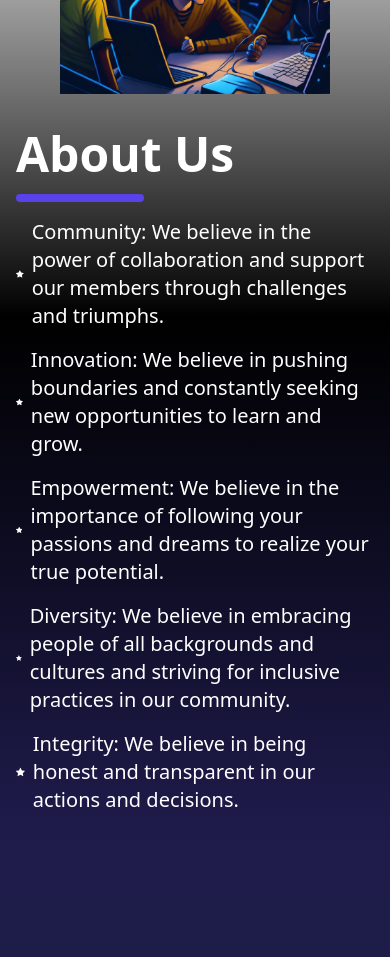
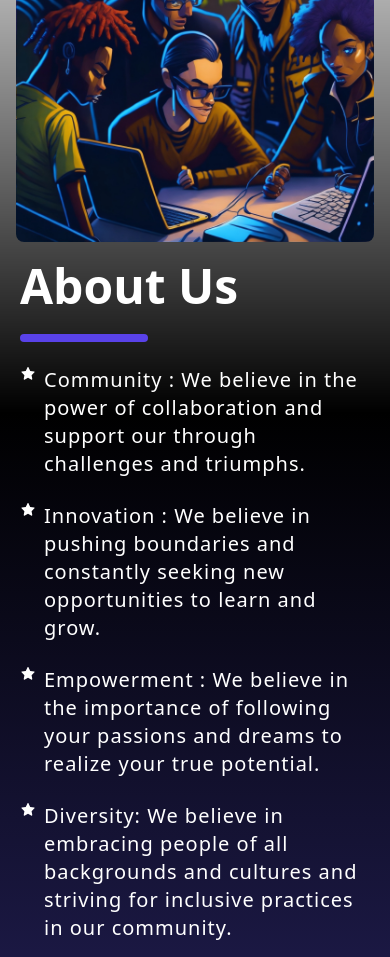
Before and after one commit to nitin0002/HACKFEDS, a Next.js app: page / in a window 390 px wide. Shown: the part 1040-1997 px from the top of the page. Built offline with nearby package versions, Linux system fonts and the light colour scheme.

Commit message:
fixed responsiveness of all pages

```diff
--- a/components/AboutUs.js
+++ b/components/AboutUs.js
@@ -1,20 +1,89 @@
 import React from "react";
-import { BsStarFill } from "react-icons/bs";
 
 const AboutUs = () => {
   return (
-    <div className="grid md:grid-cols-2 justify-items-stretch h-min md:h-min bg-gradient-to-b from-transparent via-black to-indigo-950">
+    <div className="flex flex-col justify-between gap-5 py-20 lg:flex-row lg:gap-12 bg-gradient-to-b from-transparent via-black to-indigo-950">
       <img
         src="/About.jpg"
-        className="md:w-2/4 object-cover rounded-xl p-5 mx-10 md:ml-28  bg-opacity-50"
+        className="inline-block flex-grow border-none object-cover rounded-lg mx-auto lg:max-w-lg w-11/12 "
       />
 
-      <div className="text-xl text-white font-medium antialiased space-y-4 m-4 md:-ml-20 md:mr-20 ">
-        <h1 className="text-5xl font-bold antialiased ">
-          About Us
-        </h1>
-        <hr className='styled-hr'/>
-        <div className="flex items-center">
+      <div className="text-xl text-white font-medium antialiased flex w-full shrink-0 flex-col gap-6 lg:w-1/2 px-5">
+        <h1 className="text-5xl font-bold antialiased ">About Us</h1>
+        <hr className="styled-hr" />
+        <ul className="flex flex-col gap-6 font-medium text-content first:mt-0">
+          <li className="tracking-wider flex  gap-2">
+            <svg
+              className=" text-base fill-current stroke-current flex-shrink-0 h-4 w-4"
+              viewBox="0 0 1024 1024"
+              xmlns="http://www.w3.org/2000/svg"
+            >
+              <path d="M908.1 353.1l-253.9-36.9L540.7 86.1c-3.1-6.3-8.2-11.4-14.5-14.5-15.8-7.8-35-1.3-42.9 14.5L369.8 316.2l-253.9 36.9c-7 1-13.4 4.3-18.3 9.3a32.05 32.05 0 0 0 .6 45.3l183.7 179.1-43.4 252.9a31.95 31.95 0 0 0 46.4 33.7L512 754l227.1 119.4c6.2 3.3 13.4 4.4 20.3 3.2 17.4-3 29.1-19.5 26.1-36.9l-43.4-252.9 183.7-179.1c5-4.9 8.3-11.3 9.3-18.3 2.7-17.5-9.5-33.7-27-36.3z"></path>
+            </svg>
+            <span>
+              {" "}
+              Community : We believe in the power of collaboration and support
+              our{" "}
+              <span className="highlight highlight--white">
+                {" "}
+                through challenges and triumphs.{" "}
+              </span>
+            </span>
+          </li>
+          <li className="tracking-wider flex  gap-2">
+            <svg
+              className=" text-base fill-current stroke-current flex-shrink-0 h-4 w-4"
+              viewBox="0 0 1024 1024"
+              xmlns="http://www.w3.org/2000/svg"
+            >
+              <path d="M908.1 353.1l-253.9-36.9L540.7 86.1c-3.1-6.3-8.2-11.4-14.5-14.5-15.8-7.8-35-1.3-42.9 14.5L369.8 316.2l-253.9 36.9c-7 1-13.4 4.3-18.3 9.3a32.05 32.05 0 0 0 .6 45.3l183.7 179.1-43.4 252.9a31.95 31.95 0 0 0 46.4 33.7L512 754l227.1 119.4c6.2 3.3 13.4 4.4 20.3 3.2 17.4-3 29.1-19.5 26.1-36.9l-43.4-252.9 183.7-179.1c5-4.9 8.3-11.3 9.3-18.3 2.7-17.5-9.5-33.7-27-36.3z"></path>
+            </svg>
+            <span>
+              Innovation :{" "}
+              <span className="highlight highlight--white">
+                We believe in pushing boundaries and constantly seeking new
+                opportunities{" "}
+              </span>
+              <span className="highlight highlight--white">
+                {" "}
+                to learn and grow.
+              </span>
+            </span>
+          </li>
+          <li className="tracking-wider flex  gap-2">
+            <svg
+              className=" text-base fill-current stroke-current flex-shrink-0 h-4 w-4"
+              viewBox="0 0 1024 1024"
+              xmlns="http://www.w3.org/2000/svg"
+            >
+              <path d="M908.1 353.1l-253.9-36.9L540.7 86.1c-3.1-6.3-8.2-11.4-14.5-14.5-15.8-7.8-35-1.3-42.9 14.5L369.8 316.2l-253.9 36.9c-7 1-13.4 4.3-18.3 9.3a32.05 32.05 0 0 0 .6 45.3l183.7 179.1-43.4 252.9a31.95 31.95 0 0 0 46.4 33.7L512 754l227.1 119.4c6.2 3.3 13.4 4.4 20.3 3.2 17.4-3 29.1-19.5 26.1-36.9l-43.4-252.9 183.7-179.1c5-4.9 8.3-11.3 9.3-18.3 2.7-17.5-9.5-33.7-27-36.3z"></path>
+            </svg>
+            <span>
+              Empowerment :{" "}
+              <span className="highlight highlight--white">
+                We believe in the importance of following your passions{" "}
+              </span>
+              and dreams to realize your true potential.
+            </span>
+          </li>
+          <li className="tracking-wider flex  gap-2">
+            <svg
+              className=" text-base fill-current stroke-current flex-shrink-0 h-4 w-4"
+              viewBox="0 0 1024 1024"
+              xmlns="http://www.w3.org/2000/svg"
+            >
+              <path d="M908.1 353.1l-253.9-36.9L540.7 86.1c-3.1-6.3-8.2-11.4-14.5-14.5-15.8-7.8-35-1.3-42.9 14.5L369.8 316.2l-253.9 36.9c-7 1-13.4 4.3-18.3 9.3a32.05 32.05 0 0 0 .6 45.3l183.7 179.1-43.4 252.9a31.95 31.95 0 0 0 46.4 33.7L512 754l227.1 119.4c6.2 3.3 13.4 4.4 20.3 3.2 17.4-3 29.1-19.5 26.1-36.9l-43.4-252.9 183.7-179.1c5-4.9 8.3-11.3 9.3-18.3 2.7-17.5-9.5-33.7-27-36.3z"></path>
+            </svg>
+            <span>
+              Diversity: We believe in embracing{" "}
+              <span class="highlight highlight--white">
+                people of all backgrounds and cultures{" "}
+              </span>
+              and striving for inclusive practices in our community.
+            </span>
+          </li>
+        </ul>
+        {/* <div className="flex items-center">
           <BsStarFill className="mr-2 text-2xl" />
           <div>
             Community: We believe in the power of collaboration and support our
@@ -48,7 +117,7 @@ const AboutUs = () => {
             Integrity: We believe in being honest and transparent in our actions
             and decisions.
           </div>
-        </div>
+        </div> */}
       </div>
     </div>
   );
--- a/components/Footer.js
+++ b/components/Footer.js
@@ -72,7 +72,7 @@ const Footer = () => {
 
       <div className=" p-4 text-center text-neutral-700  dark:text-neutral-200">
         © 2023 Copyright :
-        <a className="text-neutral-800 dark:text-neutral-400" href="#">
+        <a className="text-neutral-100 dark:text-neutral-200 pl-1" href="#">
           HackFeds
         </a>
       </div>
--- a/components/Hackathons.js
+++ b/components/Hackathons.js
@@ -8,7 +8,7 @@ const Hackathons = () => {
         <div className="max-w-xs w-full md:w-auto mx-2 my-2 rounded-lg  bg-white/20 backdrop-filter backdrop-blur-sm">
           <img src="hcthon-1.jpg" className="rounded-t-lg" alt="..." />
           <div className="p-6 text-">
-            <h5 className="mb-2 text-xl font-medium leading-tight text-neutral-800 dark:text-neutral-50">
+            <h5 className="mb-2 text-xl font-medium leading-tight text-neutral-800 dark:text-neutral-50 ">
               Card title
             </h5>
             <p className="mb-4 text-base text-neutral-600 dark:text-neutral-200">
--- a/components/Header.js
+++ b/components/Header.js
@@ -2,6 +2,7 @@ import { CiMenuBurger } from "react-icons/ci";
 import Link from "next/link";
 import MenuItems from "./MenuItems";
 import { useState } from "react";
+
 
 const Header = () => {
   const [active, setActive] = useState(false);
@@ -21,13 +22,14 @@ const Header = () => {
     <div className="fixed w-full text-white flex justify-between p-4 items-center z-10">
       <div className="text-2xl font-bold text-center uppercase">
         <h1>
-          {" "}
-          <span className="block text-4xl backdrop-filter backdrop-blur-sm bg-white/20 rounded-md p-4 ">HACKFED</span>
+          <span className="block text-2xl sm:hidden tracking-wider backdrop-filter backdrop-blur-sm bg-white/20 rounded-md px-4 py-3 ">
+            HACKFED
+          </span>
         </h1>
       </div>
 
       <nav className="">
-        <div className="absolute right-6 md:hidden top-6 scale-150">
+        <div className="absolute right-6 md:hidden top-10 scale-150">
           <CiMenuBurger
             onClick={showMenu}
             className="scale-150 cursor-pointer"
--- a/components/SectionLogo.js
+++ b/components/SectionLogo.js
@@ -13,27 +13,31 @@ const SectionLogo = () => {
       >
         HACKFED
       </h2>
-      <h3 className="pl-px m-2 text-base font-medium leading-7 antialiased tracking-tight font-sans  text-slate-200 capitalize sm:text-lg">
+      <h3 className="pl-px m-2 text-base font-medium leading-7 antialiased tracking-tight font-sans  text-slate-200 capitalize sm:text-center md:text-lg hidden sm:block">
         HACKFED is a community of passionate developers who shares a common
         purpose
       </h3>
 
-
       <div className="flex flex-col  sm:flex-row space-x-4 mt-8 justify-items-center sm:justify-items-start">
-        <a href="https://discord.gg/Rw97jUCn6k" target="_blank" className="justify-items-center pl-16 sm:pl-2">
-        <button className=" flex my-4 sm:my-0 py-2 px-4 bg-[#6666F2] text-white font-semibold rounded-lg shadow-md  focus:outline-none focus:ring-2 focus:ring-[#8814a1] focus:ring-opacity-75">
-            <FaDiscord className="h-10 w-10"/>
+        <a
+          href="https://discord.gg/Rw97jUCn6k"
+          target="_blank"
+          className="justify-items-center pl-16 sm:pl-2"
+        >
+          <button className=" flex my-4 sm:my-0 py-2 px-4 bg-[#6666F2] text-white font-semibold rounded-lg shadow-md  focus:outline-none focus:ring-2 focus:ring-[#8814a1] focus:ring-opacity-75">
+            <FaDiscord className="h-10 w-10" />
             <span className="py-2 px-4 text-base sm:text-xl">Join Discord</span>
-        </button>
+          </button>
         </a>
-        <a href ="#" >
-        <button className=" flex py-2 px-4 bg-gradient-to-r from-indigo-500 via-purple-500 to-pink-500 text-white font-semibold rounded-lg shadow-md hover:from-pink-500 hover:to-yellow-500 focus:outline-none focus:ring-2 focus:ring-ring-[#8814a1] focus:ring-opacity-20">
-            <SiSololearn className="h-10 w-10"/>
-            <span className="py-2 px-4 text-base sm:text-xl">Register for Hackfed 1.0</span>
-        </button>
+        <a href="#">
+          <button className=" flex py-2 px-4 bg-gradient-to-r from-indigo-500 via-purple-500 to-pink-500 text-white font-semibold rounded-lg shadow-md hover:from-pink-500 hover:to-yellow-500 focus:outline-none focus:ring-2 focus:ring-ring-[#8814a1] focus:ring-opacity-20">
+            <SiSololearn className="h-10 w-10" />
+            <span className="py-2 px-4 text-base sm:text-xl">
+              Register for Hackfed 1.0
+            </span>
+          </button>
         </a>
       </div>
-
     </div>
   );
 };
--- a/styles/globals.css
+++ b/styles/globals.css
@@ -12,6 +12,11 @@
   width: 8rem;
 }
 
+/* @media (max-width: 750px) {
+  .hidden {
+    display: none !important;
+  }
+} */
 
 
 /* :root {
```
